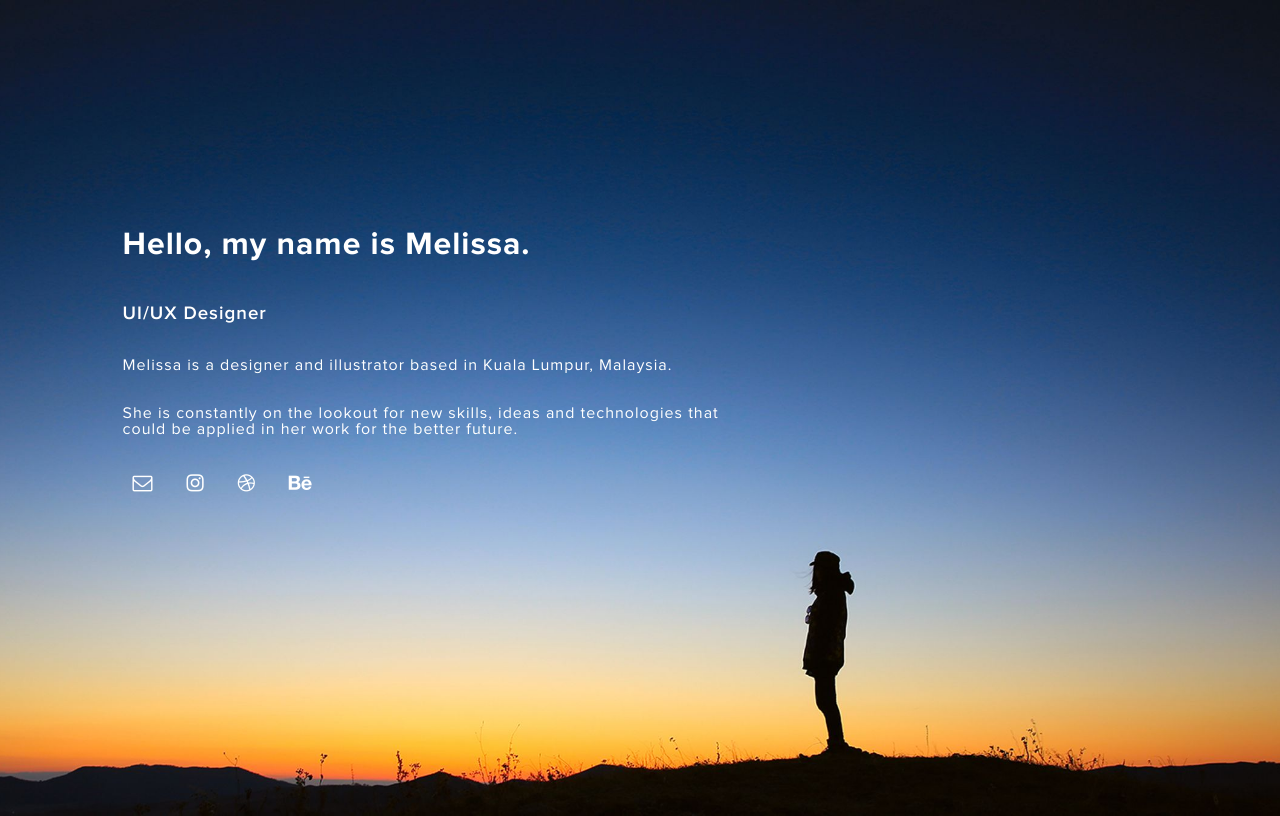
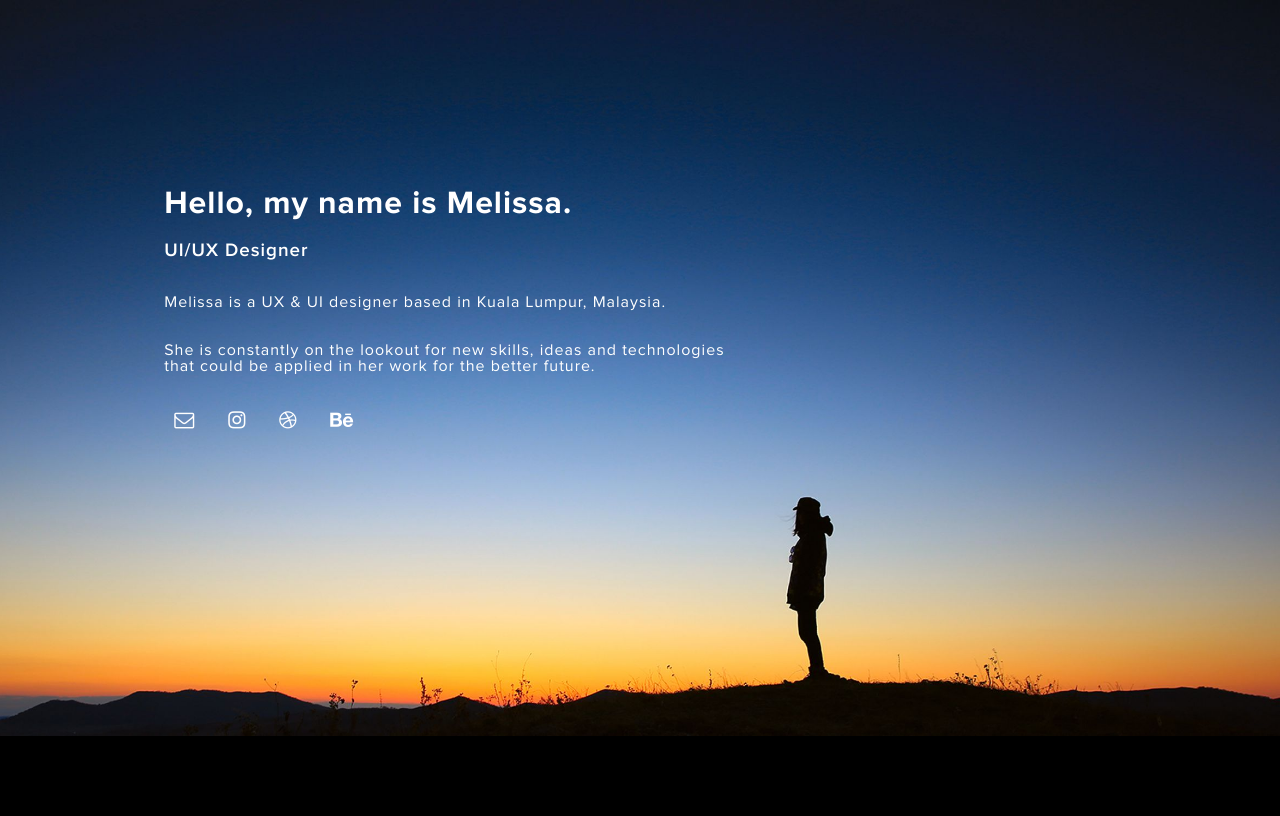
Before and after one commit to melissaszehwa/melissaszehwa.github.io, a plain HTML site: page index.html in a window 1280 px wide. Drawn offline with Linux system fonts and the light colour scheme.

Commit message:
content change

```diff
--- a/index.html
+++ b/index.html
@@ -16,7 +16,7 @@
                 <h1>Hello, my name is Melissa.</h1>
                 <h3>UI/UX Designer</h3>
 
-                <p>Melissa is a designer and illustrator based in Kuala Lumpur, Malaysia. </p>
+                <p>Melissa is a UX & UI designer based in Kuala Lumpur, Malaysia. </p>
                 <p>She is constantly on the lookout for new skills, ideas and technologies that could be applied in her work for the better future.</p>
 
             <div class="button-container">
--- a/main.css
+++ b/main.css
@@ -30,7 +30,7 @@ body {
     background-size: cover;
     background-position: center center;
     background-color: #000;
-    height: 100vh;
+    height: 90vh;
     font-family:'Proximanova-regular', Montserrat, Helvetica;
     font-weight: normal;
     letter-spacing: 1px;
@@ -47,13 +47,14 @@ a, a:hover, a: visited, a:active {
     flex-flow : column nowrap;
     background-color: none;
     color: white;
-    width: 70%;
+    width: 65%;
     height: 50%;
-    padding-right: 150px;
+    padding-right: 130px;
 }
 
 h1{
     font-family:'Proximanova-bold';
+    margin: 0px;
 }
 
 h3{
```
